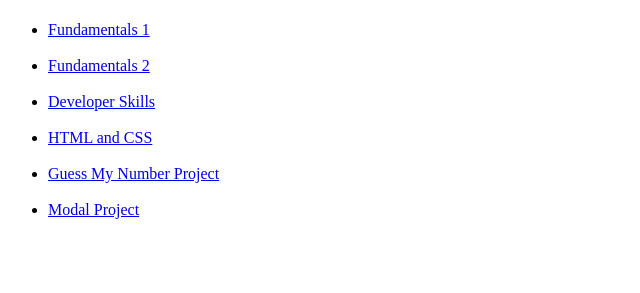
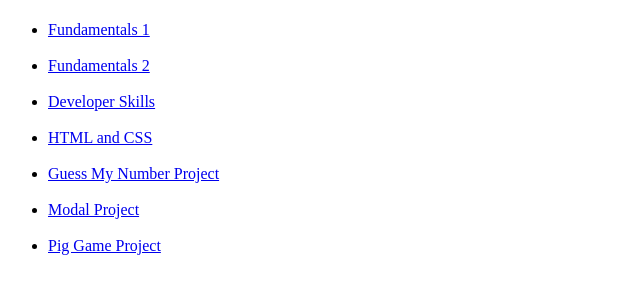
Before and after one commit to csmitty97/javascript_course, a plain HTML site: page index.html in a window 1280 px wide. Shown: the part 59-352 px from the top of the page, without its empty margins (0-640 px from the left). Drawn offline with Linux system fonts and the light colour scheme.

Commit message:
Update index.html

```diff
--- a/index.html
+++ b/index.html
@@ -20,6 +20,7 @@
       <li><a href="html-css/index.html">HTML and CSS</a></li><br>
       <li><a href="guess-my-number/index.html">Guess My Number Project</a></li><br>
       <li><a href="modal-project/index.html">Modal Project</a></li><br>
+      <li><a href="pig-game/index.html">Pig Game Project</a></li><br>
 
     </ul>
 
```
